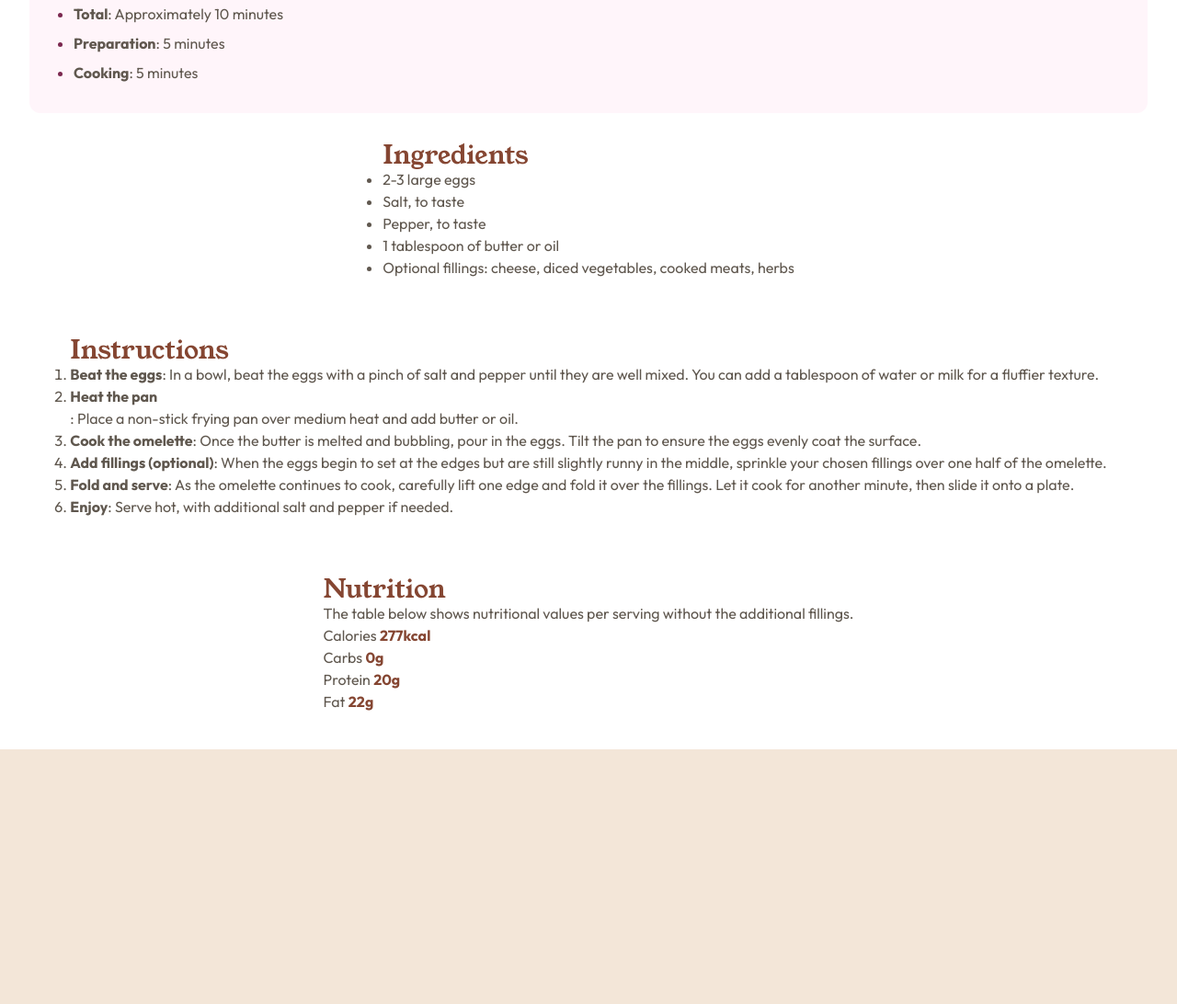
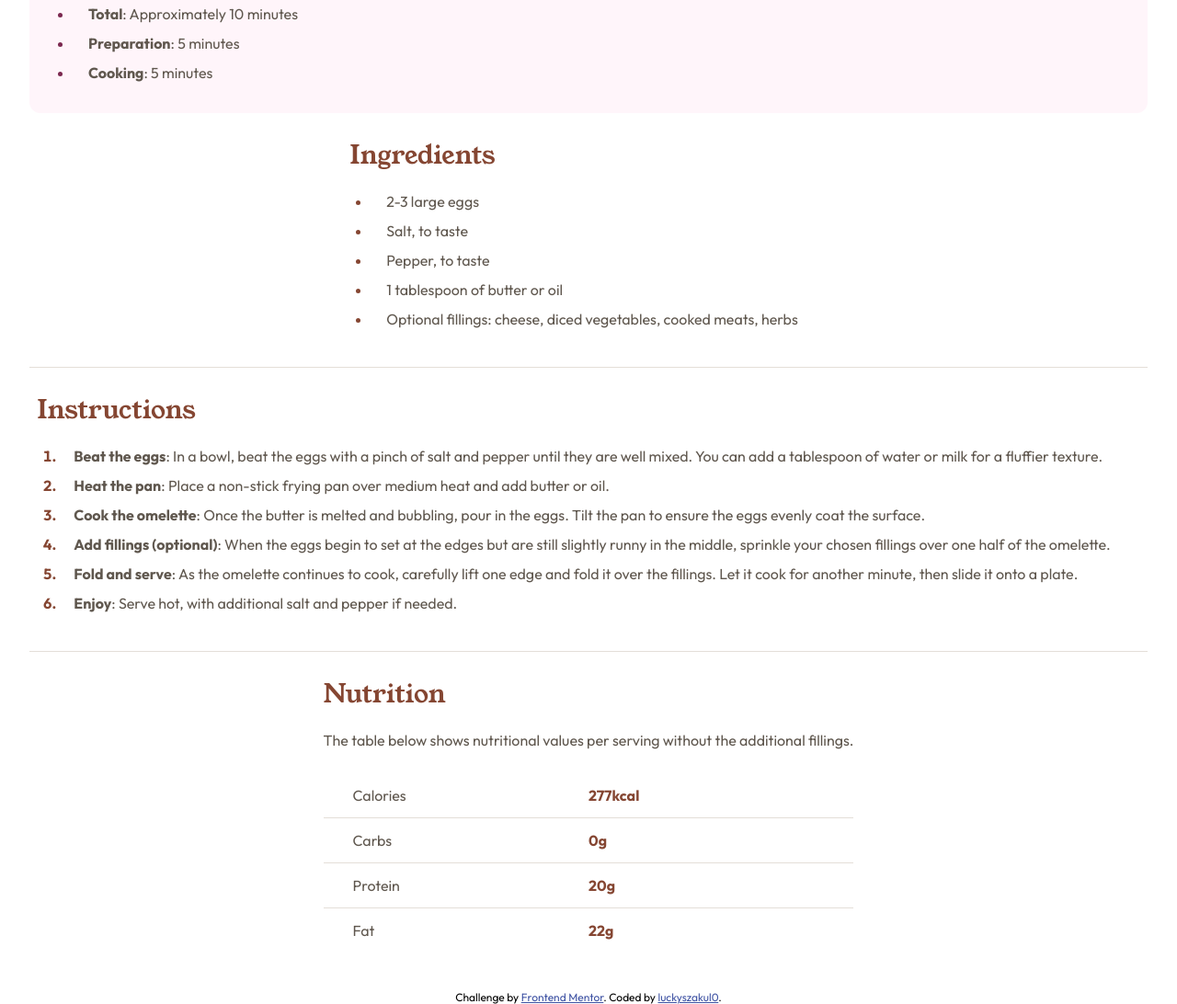
Before and after one commit to luckyszakul0/FM-Recipe-page, a plain HTML site: page index.html in a window 1280 px wide. Shown: the part 826-1918 px from the top of the page at 92% size. Before the commit the page ends 1641 px from the top, so only its background shows below. Drawn offline with Linux system fonts and the light colour scheme.

Commit message:
Styled the remaining sections

```diff
--- a/index.html
+++ b/index.html
@@ -24,7 +24,8 @@
       <section class="info">
         <h2 class="info--heading">Preparation time</h2>
         <ul class="info--list">
-          <li><span class="d"><span class="section--text--bold">Total</span>: Approximately 10 minutes</span></li>
+          <!--Additional span tag is used in some list items to make sure the second line of text does not start earlier then the first-->
+          <li><span><span class="section--text--bold">Total</span>: Approximately 10 minutes</span></li>
           <li><span class="section--text--bold">Preparation</span>: 5 minutes</li>
           <li><span class="section--text--bold">Cooking</span>: 5 minutes</li>
         </ul>
@@ -44,7 +45,7 @@
         <h2 class="section--heading">Instructions</h2>
         <ol class="instructions--list">
           <li><span class="section--text--bold">Beat the eggs</span>: In a bowl, beat the eggs with a pinch of salt and pepper until they are well mixed. You can add a tablespoon of water or milk for a fluffier texture.</li>
-          <li><span class="section--text--bold">Heat the pan</span></li>: Place a non-stick frying pan over medium heat and add butter or oil.
+          <li><span class="section--text--bold">Heat the pan</span>: Place a non-stick frying pan over medium heat and add butter or oil.</li>
           <li><span class="section--text--bold">Cook the omelette</span>: Once the butter is melted and bubbling, pour in the eggs. Tilt the pan to ensure the eggs evenly coat the surface.</li>
           <li><span class="section--text--bold">Add fillings (optional)</span>: When the eggs begin to set at the edges but are still slightly runny in the middle, sprinkle your chosen fillings over one half of the omelette.</li>
           <li><span class="section--text--bold">Fold and serve</span>: As the omelette continues to cook, carefully lift one edge and fold it over the fillings. Let it cook for another minute, then slide it onto a plate.</li>
@@ -54,22 +55,24 @@
       <div class="divider"></div>
       <section class="nutrition">
         <h2 class="section--heading">Nutrition</h2>
-        <p>The table below shows nutritional values per serving without the additional fillings.</p>
-        <div>
-          Calories
-          <span class="nutrition--value">277kcal</span>
-        </div>
-        <div>
-          Carbs
-          <span class="nutrition--value">0g</span>
-        </div>
-        <div>
-          Protein
-          <span class="nutrition--value">20g</span>
-        </div>
-        <div>
-          Fat
-          <span class="nutrition--value">22g</span>
+        <p class="nutrition--text">The table below shows nutritional values per serving without the additional fillings.</p>
+        <div class="nutrition--grid">
+          <!-- <div> -->
+            <p>Calories</p>
+            <span class="nutrition--value">277kcal</span>
+          <!-- </div> -->
+          <!-- <div> -->
+            <p>Carbs</p>
+            <span class="nutrition--value">0g</span>
+          <!-- </div> -->
+          <!-- <div> -->
+            <p>Protein</p>
+            <span class="nutrition--value">20g</span>
+          <!-- </div> -->
+          <!-- <div> -->
+            <p class="last-element">Fat</p>
+            <span class="nutrition--value last-element">22g</span>
+          <!-- </div> -->
         </div>
       </section>
     </main>
--- a/scss/styles/_base.scss
+++ b/scss/styles/_base.scss
@@ -19,6 +19,11 @@ body{
     @include flex(center, center, column, 1.5rem);
 }
 
+li{
+    padding-left: 1rem;
+    margin: 0.5rem 2rem 0.5rem 1.5rem;
+}
+
 .info{
     width: 100%;
     background-color: $rose50;
@@ -29,25 +34,65 @@ body{
         margin-bottom: 1rem;
     }
 
-    &--list{
+    &--list li::marker{
+        color: $rose800;
+    }
+}
 
-        & li{
-            margin: 0.5rem 2rem 0.5rem 1.5rem;
+.divider{
+    height: 1px;
+    width: 100%;
+    background-color: $stone150;
+}
 
-            &::marker{
-                color: $rose800;
-            }
+.section--heading{
+    margin-bottom: 1.5rem;
+}
+
+.ingredients{
+    &--list li::marker{
+        color: $brown800;
+    }
+}
+
+.instructions{
+    &--list li::marker{
+        color: $brown800;
+        font-weight: 700;
+    }
+}
+
+.nutrition{
+    &--text{
+        margin-bottom: 1.5rem;
+    }
+
+    &--grid{
+        display: grid;
+        grid-template-columns: repeat(2, 1fr);
+        grid-template-rows: repeat(4, 1fr);
+
+        & *{
+            border-bottom: 1px solid $stone150;
+            padding: 0.75rem 0;
+        }
+
+        & p{
+            padding-left: 2rem;
         }
     }
+}
+
+.last-element{
+    border-bottom: none;
 }
 
 .attribution{
     font-family: Oufit;
     font-size: 12px;
     text-align: center;
-    position: fixed;
-    bottom: 2px;
-    opacity: 0.75;
+    background-color: $white;
+    width: 100%;
 }
 
 .attribution a{
```
Also changed, not shown: css/main.min.css, 1 other file.
